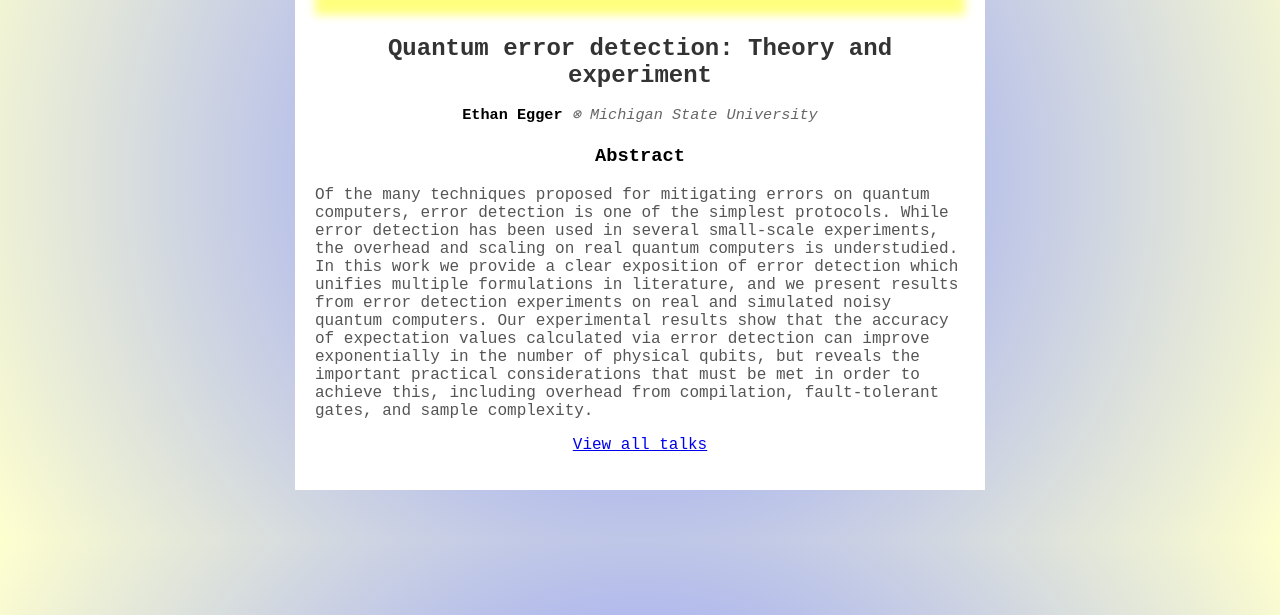
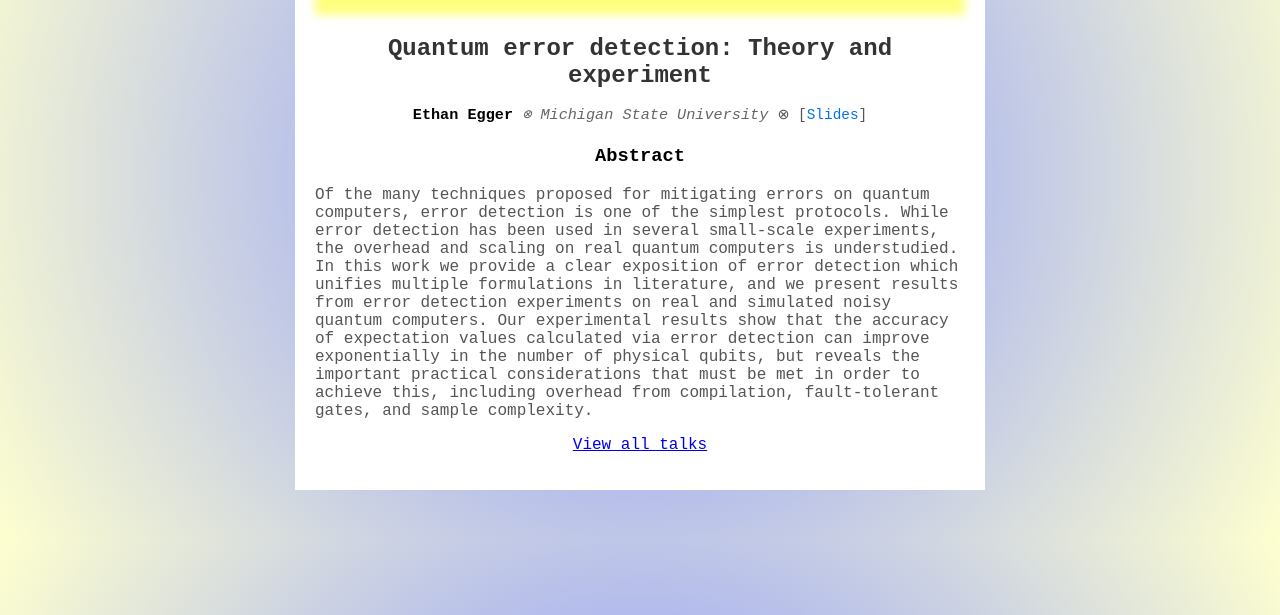
Before and after one commit to unitaryfoundation/werq.shop, an Eleventy site: page talks/ethan-egger.md in a window 1280 px wide. Shown: the part 185-800 px from the top of the page. Built offline with nearby package versions, Linux system fonts and the light colour scheme; Eleventy itself is replaced by a stand-in of ours; files that its build step writes are made by us from their sources.

Commit message:
add slides from Ethan

```diff
--- a/talks/ethan-egger.md
+++ b/talks/ethan-egger.md
@@ -5,7 +5,7 @@ affiliation: Michigan State University
 website: ""
 bio: ""
 headshot: ""
-slides: ""
+slides: "ethan-egger.pdf"
 ---
 
 Of the many techniques proposed for mitigating errors on quantum computers, error detection is one of the simplest protocols. While error detection has been used in several small-scale experiments, the overhead and scaling on real quantum computers is understudied. In this work we provide a clear exposition of error detection which unifies multiple formulations in literature, and we present results from error detection experiments on real and simulated noisy quantum computers. Our experimental results show that the accuracy of expectation values calculated via error detection can improve exponentially in the number of physical qubits, but reveals the important practical considerations that must be met in order to achieve this, including overhead from compilation, fault-tolerant gates, and sample complexity.
```
Also changed, not shown: 1 other file.
